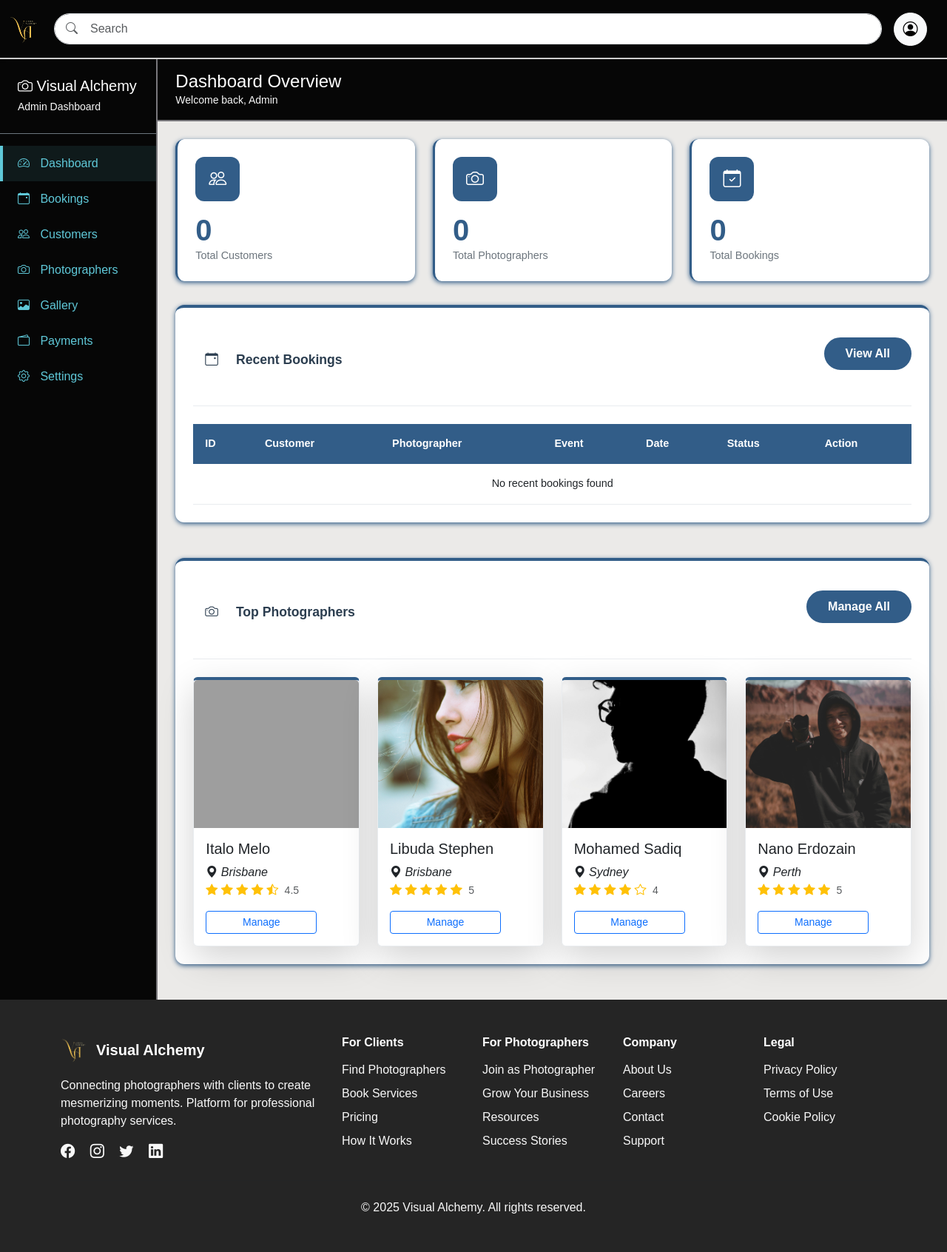
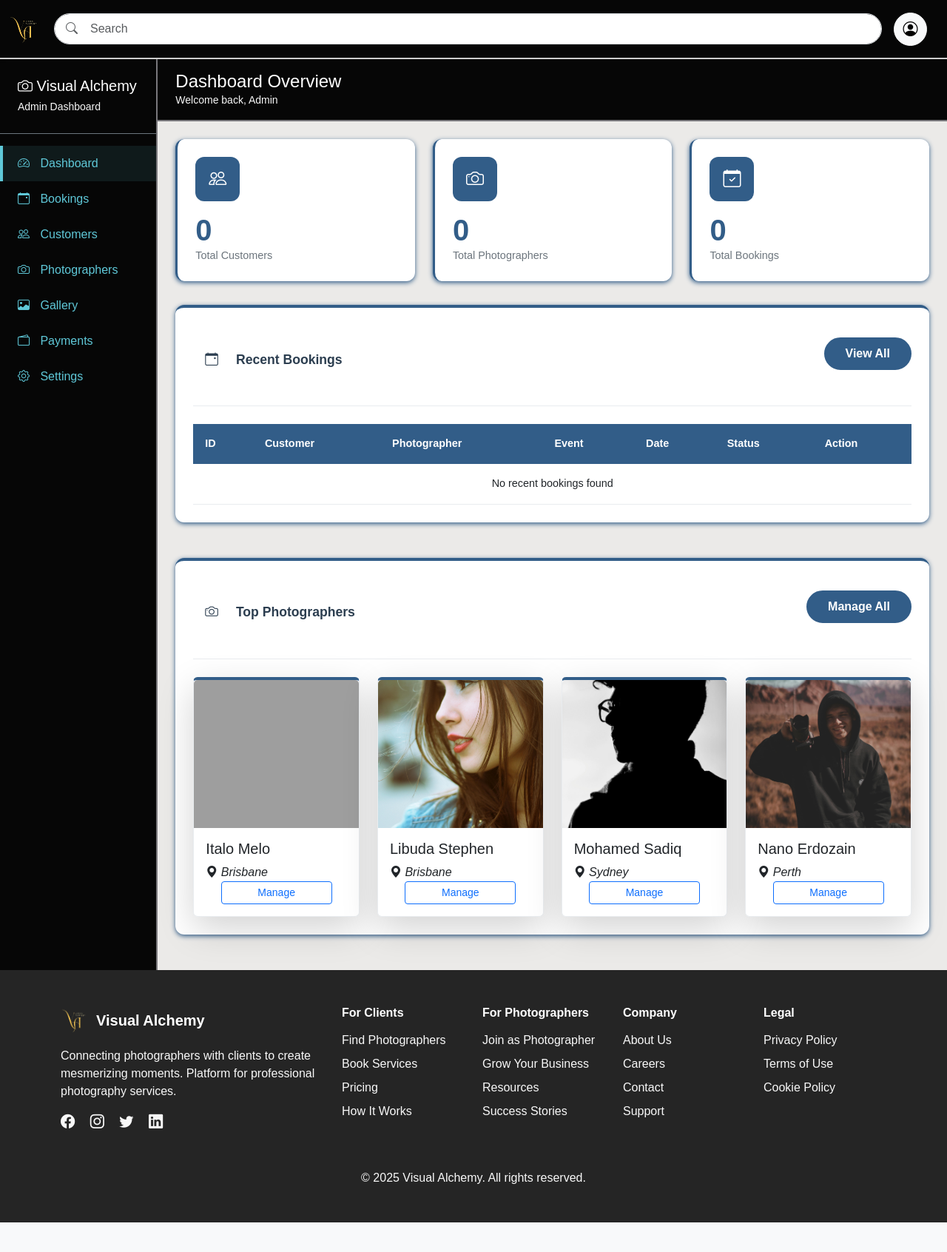
Before and after one commit to Jibitha0405/582_Assignment3, a Flask app: page /admin_dashboard in a window 1280 px wide. Shown: the whole page at 74% size. After the commit the page ends 1652 px from the top, so only its background shows below. Run offline with Flask 3, Linux system fonts and the light colour scheme; data that the repository does not hold is empty; some libraries are stand-ins or nearby versions; grey boxes are pictures that could not be loaded.

Commit message:
Removed rating, Manage button center aligned

```diff
--- a/project/templates/admin_dashboard.html
+++ b/project/templates/admin_dashboard.html
@@ -200,15 +200,7 @@
                                                     <div class="card-body">
                                                         <h5 class="card-title">Italo Melo</h5>
                                                         <i class="bi bi-geo-alt-fill"> Brisbane</i>
-                                                        <div class="rating mb-3">
-                                                            <i class="bi bi-star-fill text-warning"></i>
-                                                            <i class="bi bi-star-fill text-warning"></i>
-                                                            <i class="bi bi-star-fill text-warning"></i>
-                                                            <i class="bi bi-star-fill text-warning"></i>
-                                                            <i class="bi bi-star-half text-warning"></i>
-                                                            <span class="small text-muted ms-1">4.5</span>
-                                                        </div>
-                                                        <div class="d-flex justify-content-between align-items-center">
+                                                        <div class="d-flex justify-content-center align-items-center">
                                                             <button
                                                                 class="btn btn-sm btn-outline-primary">Manage</button>
                                                         </div>
@@ -225,15 +217,7 @@
                                                     <div class="card-body">
                                                         <h5 class="card-title">Libuda Stephen</h5>
                                                         <i class="bi bi-geo-alt-fill"> Brisbane</i>
-                                                        <div class="rating mb-3">
-                                                            <i class="bi bi-star-fill text-warning"></i>
-                                                            <i class="bi bi-star-fill text-warning"></i>
-                                                            <i class="bi bi-star-fill text-warning"></i>
-                                                            <i class="bi bi-star-fill text-warning"></i>
-                                                            <i class="bi bi-star-fill text-warning"></i>
-                                                            <span class="small text-muted ms-1">5</span>
-                                                        </div>
-                                                        <div class="d-flex justify-content-between align-items-center">
+                                                        <div class="d-flex justify-content-center align-items-center">
                                                             <button
                                                                 class="btn btn-sm btn-outline-primary">Manage</button>
                                                         </div>
@@ -250,15 +234,7 @@
                                                     <div class="card-body">
                                                         <h5 class="card-title">Mohamed Sadiq</h5>
                                                         <i class="bi bi-geo-alt-fill"> Sydney</i>
-                                                        <div class="rating mb-3">
-                                                            <i class="bi bi-star-fill text-warning"></i>
-                                                            <i class="bi bi-star-fill text-warning"></i>
-                                                            <i class="bi bi-star-fill text-warning"></i>
-                                                            <i class="bi bi-star-fill text-warning"></i>
-                                                            <i class="bi bi-star text-warning"></i>
-                                                            <span class="small text-muted ms-1">4</span>
-                                                        </div>
-                                                        <div class="d-flex justify-content-between align-items-center">
+                                                        <div class="d-flex justify-content-center align-items-center">
                                                             <button
                                                                 class="btn btn-sm btn-outline-primary">Manage</button>
                                                         </div>
@@ -275,15 +251,7 @@
                                                     <div class="card-body">
                                                         <h5 class="card-title">Nano Erdozain</h5>
                                                         <i class="bi bi-geo-alt-fill"> Perth</i>
-                                                        <div class="rating mb-3">
-                                                            <i class="bi bi-star-fill text-warning"></i>
-                                                            <i class="bi bi-star-fill text-warning"></i>
-                                                            <i class="bi bi-star-fill text-warning"></i>
-                                                            <i class="bi bi-star-fill text-warning"></i>
-                                                            <i class="bi bi-star-fill text-warning"></i>
-                                                            <span class="small text-muted ms-1">5</span>
-                                                        </div>
-                                                        <div class="d-flex justify-content-between align-items-center">
+                                                        <div class="d-flex justify-content-center align-items-center">
                                                             <button
                                                                 class="btn btn-sm btn-outline-primary">Manage</button>
                                                         </div>
```
Also changed, not shown: project/templates/customer_dashboard.html (+0 -32 lines).
